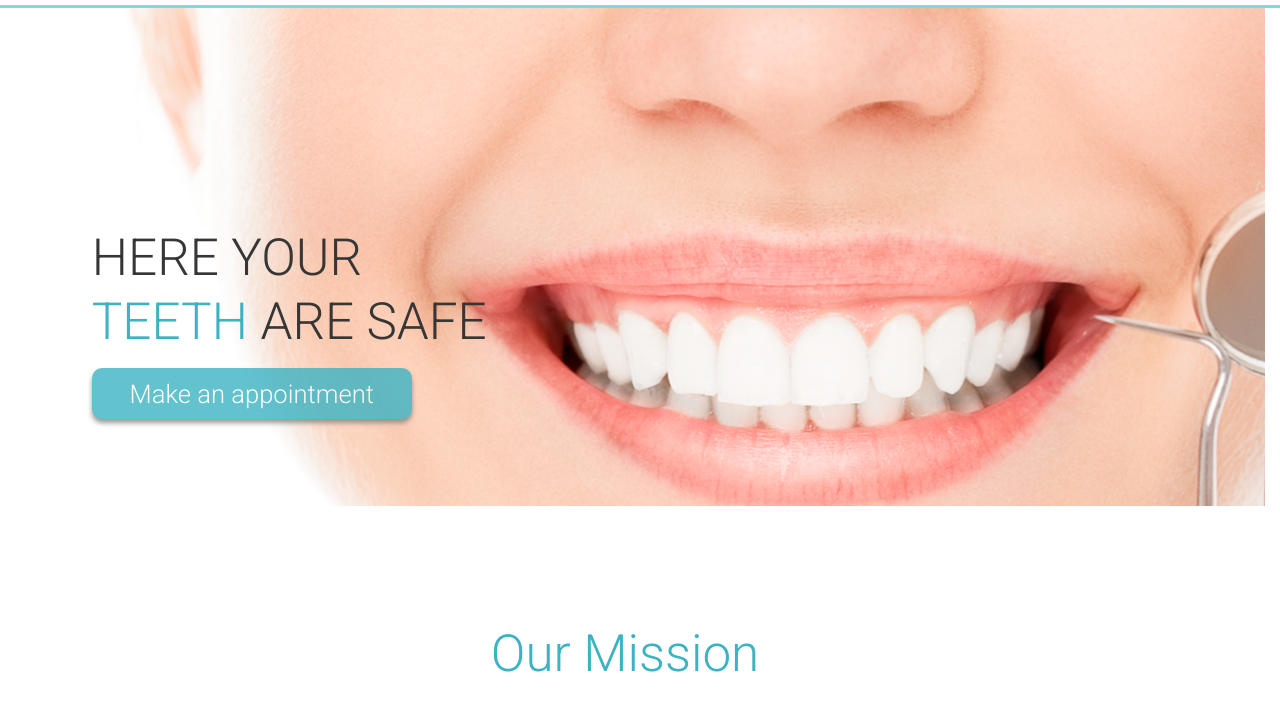
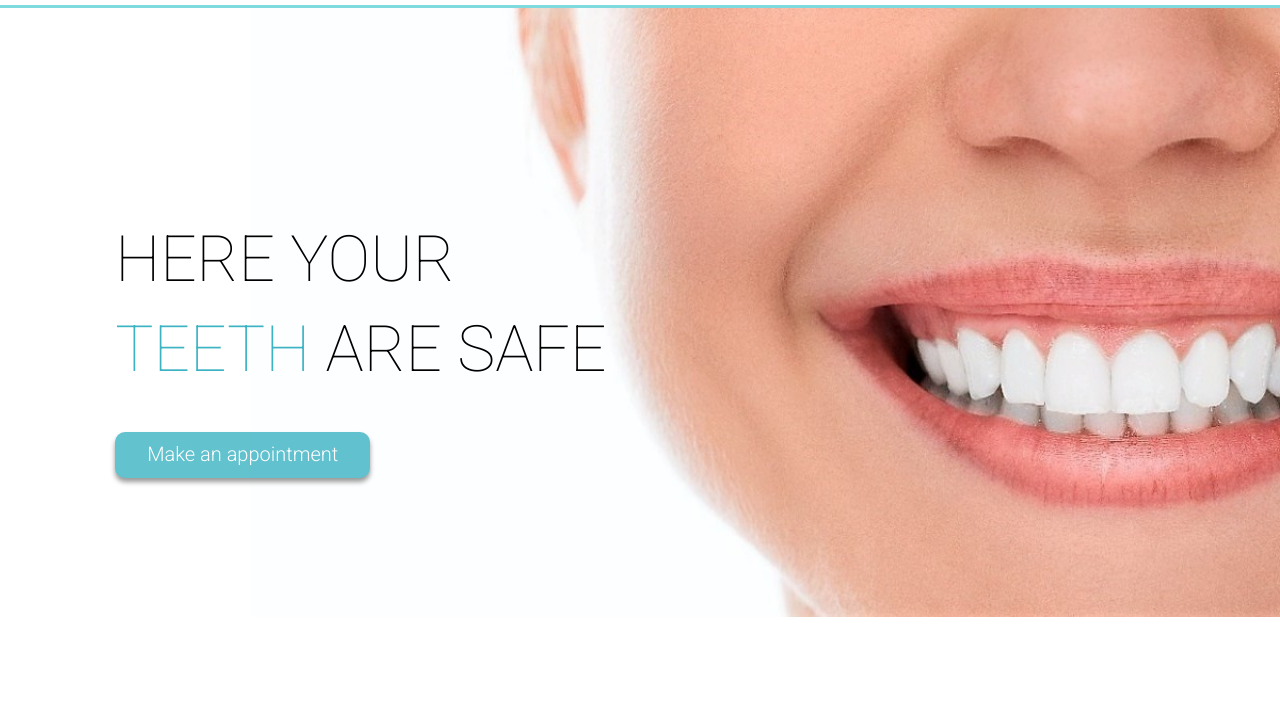
Before and after one commit to sedc-codecademy/sp2020-cp04-mkd, a plain HTML site: page src/pages/aboutUs-en.html in a window 1280 px wide. Shown: the part 79-784 px from the top of the page. Drawn offline with nearby package versions, Linux system fonts and the light colour scheme.

Commit message:
Updated hero img/text/btn on Homepage/AboutUs/Gallery

```diff
--- a/src/css/aboutUs-en.css
+++ b/src/css/aboutUs-en.css
@@ -1,5 +1,10 @@
 * {
   font-family: 'Roboto', sans-serif;
+}
+
+.my-container {
+  padding-right: 0;
+  padding-left: 0;
 }
 
 nav {
@@ -77,35 +82,33 @@ nav {
 .header {
   height: 108px;
   background-color: #3bb3c3;
+
+
 }
-.top-pic {
+.hero {
   margin-bottom: 8vw;
 }
-
-/* img {
-  width: 100%;
-} */
 
 .hero__box {
   position: relative;
 }
 
-.hero__box img {
+
+.hero__box__image {
   width: 100%;
 }
 
 .hero__box__img--title {
   position: absolute;
-  height: 18vw;
   text-align: start;
-  left: 6vw;
-  top: 17vw;
+  left: 9%;
+  top: 34%;
   font-style: normal;
-  font-weight: 300;
-  font-size: 4vw;
-  line-height: 5vw;
+  font-weight: 200;
+  font-size: 64px;
+  line-height: 90px;
   text-transform: uppercase;
-  color: #363636;
+  color: black;
 }
 .hero__box__img--title--colorised {
   color: #3bb3c3;
@@ -115,13 +118,15 @@ nav {
   background: #3bb3c3;
   opacity: 0.8;
   border-radius: 10px;
-  width: 25vw;
-  height: 4vw;
+  width: 255px;
+  height: 46px;
+  font-family: Roboto;
   font-style: normal;
   font-weight: 300;
-  font-size: 2vw;
-  line-height: 3vw;
+  font-size: 20px;
+  line-height: 35px;
   text-align: center;
+  align-items: center;
   color: #ffffff;
   border: none;
   box-shadow: 0 4px 5px grey;
@@ -131,12 +136,14 @@ nav {
 #appointment-btn:active,
 #appointment-btn:hover {
   background: #349caa;
-  outline: 0;
+  color: #ffffff;
 }
 #appointment-btn:active {
   box-shadow: 0 1px 2px grey;
   transform: translateY(4px);
+  color: #ffffff;
 }
+
 
 .bef-aft {
   font-style: normal;
--- a/src/pages/aboutUs-en.html
+++ b/src/pages/aboutUs-en.html
@@ -74,19 +74,18 @@
     </nav>
 
     <div class="container-fluid my-container">
-      <!-- TOP PICTURE -->
+      <!-- HERO -->
       <div class="row no-gutters hero">
         <div class="col-md-12 hero__box">
           <img
-            class="top-pic"
-            src="../images/aboutUs.png"
-            class="img-responsive"
+            src="../images/heroAboutUsResized1.jpg"
+            class="img-responsive hero__box__image"
           />
           <div class="hero__box__img--title">
             <div>
-              HERE YOUR <br />
-              <span class="hero__box__img--title--colorised">TEETH</span> ARE
-              SAFE
+              here your <br />
+              <span class="hero__box__img--title--colorised">teeth</span>
+              are safe
             </div>
             <button id="appointment-btn">Make an appointment</button>
           </div>
```
Also changed, not shown: src/css/gallery.css (+14 -13 lines), src/css/homepage.css (+0 -19 lines), src/pages/gallery.html (+3 -2 lines), src/images/aboutUs.png (deleted), src/images/hero.png (deleted), src/images/heroAboutUsResized1.jpg (added), src/images/heroGallery.jpg (added).
